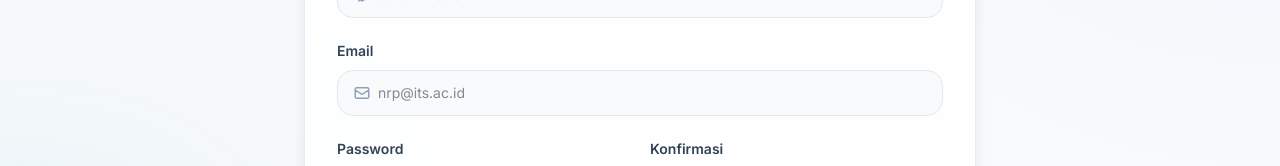
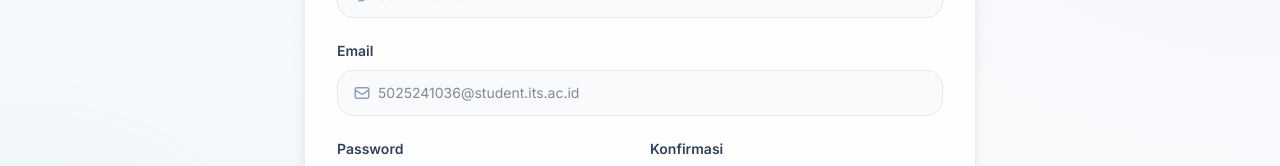
Before and after one commit to My-Bini-Gweh/mbg_frontend, a Next.js app: page /register in a window 1280 px wide. Shown: the part 416-582 px from the top of the page. Built offline with nearby package versions, Linux system fonts and the light colour scheme; no server answers.

Commit message:
test: update placeholder v6

```diff
--- a/src/components/forms/RegisterForm.tsx
+++ b/src/components/forms/RegisterForm.tsx
@@ -85,7 +85,7 @@ export function RegisterForm() {
             onChange={(event) => setEmail(event.target.value)}
             required
             className="w-full rounded-2xl border border-slate-200 bg-slate-50 py-3 pl-10 pr-4 text-sm outline-none transition focus:border-indigo-400 focus:bg-white focus:ring-4 focus:ring-indigo-100 hover:border-slate-300"
-            placeholder="nrp@its.ac.id"
+            placeholder="5025241036@student.its.ac.id"
           />
         </div>
       </label>
```
